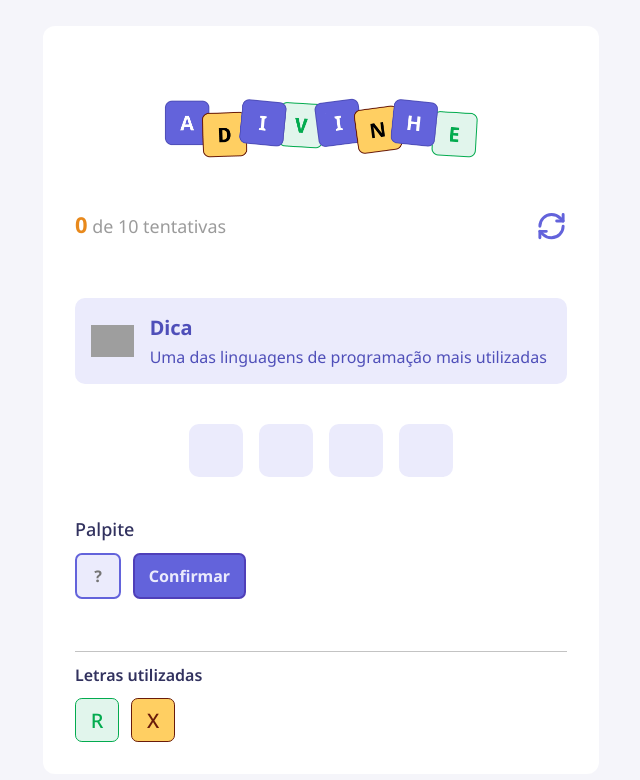
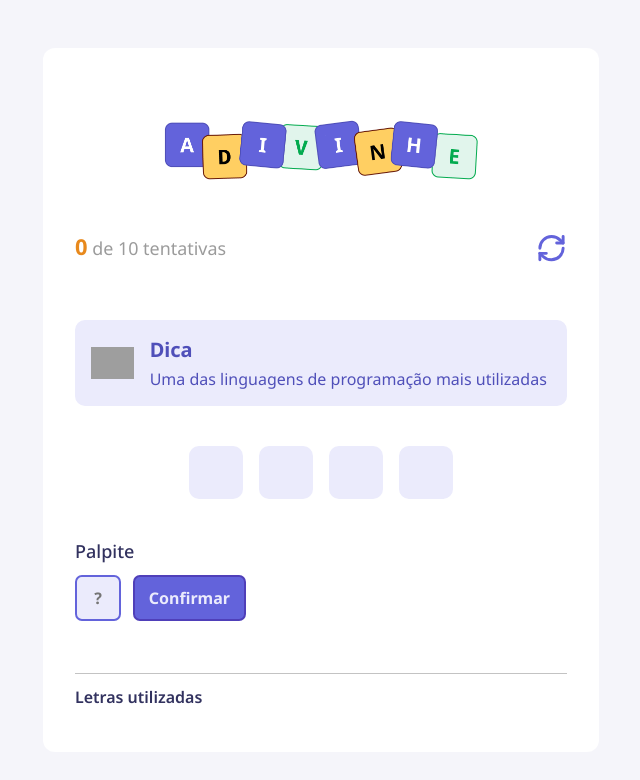
Before and after one commit to macedocmateus/adivinhe, a React (Vite) app: page / in a window 1280 px wide. Shown: the top 780 px of the page, without its empty margins (319-959 px from the left). Built offline with nearby package versions, Linux system fonts and the light colour scheme; grey boxes are pictures that could not be loaded.

Commit message:
listing words used

```diff
--- a/src/App.tsx
+++ b/src/App.tsx
@@ -4,7 +4,7 @@
 import { Letter } from "./components/Letter";
 import { Input } from "./components/Input";
 import { Button } from "./components/Button";
-import { LettersUsed } from "./components/LettersUsed";
+import { LettersUsed, LettersUsedProps } from "./components/LettersUsed";
 
 import { WORDS, Challenge } from "./utils/words";
 
@@ -14,6 +14,7 @@
 function App() {
     const [attempts, setAttempts] = useState(0);
     const [letter, setLetter] = useState("");
+    const [letterUsed, setLetterUsed] = useState<LettersUsedProps[]>([]);
     const [challenge, setChallenge] = useState<Challenge | null>(null);
 
     function handleRestartGame() {
@@ -62,7 +63,7 @@
                     <Button title="Confirmar"></Button>
                 </div>
 
-                <LettersUsed></LettersUsed>
+                <LettersUsed data={letterUsed}></LettersUsed>
             </main>
         </div>
     );
--- a/src/components/LettersUsed/index.tsx
+++ b/src/components/LettersUsed/index.tsx
@@ -2,14 +2,28 @@
 
 import { Letter } from "../Letter";
 
-export function LettersUsed() {
+export type LettersUsedProps = {
+    value: string;
+    isCorrect: boolean;
+};
+
+type Props = {
+    data: LettersUsedProps[];
+};
+
+export function LettersUsed({ data }: Props) {
     return (
         <div className={styles.lettersUsed}>
             <h5>Letras utilizadas</h5>
 
             <div>
-                <Letter value="R" size="small" color="correct"></Letter>
-                <Letter value="X" size="small" color="wrong"></Letter>
+                {data.map(({ value, isCorrect }) => (
+                    <Letter
+                        value={value}
+                        size="small"
+                        color={isCorrect ? "correct" : "wrong"}
+                    ></Letter>
+                ))}
             </div>
         </div>
     );
```
